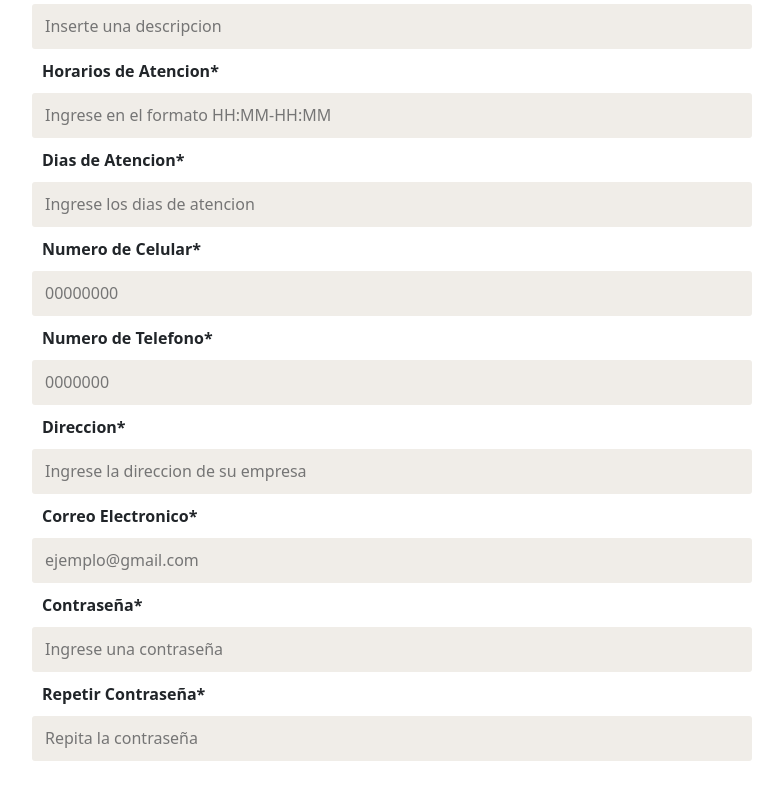
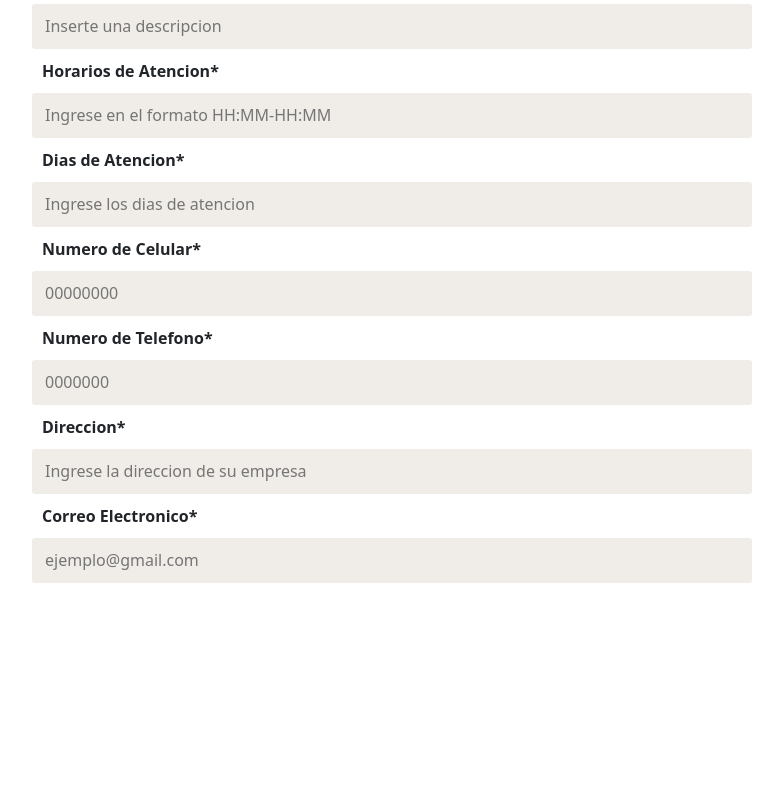
Before and after one commit to melrodriguez1133/FOOD-OFFER-Frontend, a React (Create React App) app: page /empresa/empresa/VisualizarEmpresa in a window 1280 px wide. Shown: the part 394-1194 px from the top of the page, without its empty margins (248-1031 px from the left). After the commit the page ends 1017 px from the top, so only its background shows below. Built offline with nearby package versions, Linux system fonts and the light colour scheme; no server answers.

Commit message:
"Correciones"

```diff
--- a/src/Pages/EditarCliente.js
+++ b/src/Pages/EditarCliente.js
@@ -27,6 +27,7 @@ const EditRegistroEmpresa = () => {
     const [expedido, cambiarExpedido] = useState({campo: '', valido: null});
     const [email, cambiarEmail] = useState({campo: '', valido: null});
 	const [password, cambiarPassword] = useState({campo: '', valido: null});
+    const [password2, cambiarPassword2] = useState({campo: '', valido: null});
 	const [formularioValido, cambiarFormularioValido] = useState(null);
     const navigate = useNavigate()
     const {id} = useParams()
@@ -40,6 +41,19 @@ const EditRegistroEmpresa = () => {
         ci:/^[0-9]{6,10}$/,//Solo admite telefono deben empezar con 4
         email: /^[a-zA-Z0-9_.+-]+@[a-zA-Z0-9-]+\.[a-zA-Z0-9-.]+$/,//solo admite correo electronico
 		password: /^.{4,12}$/, // 4 a 12 digitos.
+	}
+    const validarPassword2 = () => {
+		if(password.campo.length > 0){
+			if(password.campo !== password2.campo){
+				cambiarPassword2((prevState) => {
+					return {...prevState, valido: 'false'}
+				});
+			} else {
+				cambiarPassword2((prevState) => {
+					return {...prevState, valido: 'true'}
+				});
+			}
+		}
 	}
 
 	const update = async (e) => {
@@ -68,7 +82,8 @@ const EditRegistroEmpresa = () => {
 			expedido.valido === 'true' &&
 			direccion.valido === 'true' &&
             email.valido === 'true' &&
-			password.valido === 'true'
+			password.valido === 'true' &&
+			password2.valido === 'true'
 		){
 			cambiarFormularioValido(true);
 			cambiarNombres({campo: '', valido: null});
@@ -81,7 +96,7 @@ const EditRegistroEmpresa = () => {
 			cambiarExpedido({campo: '', valido: null});
             cambiarEmail({campo: '', valido: null});
 			cambiarPassword({campo: '', valido: null});
-
+            cambiarPassword2({campo: '', valido: 'null'});
 
             const inputsT ={
 				nombre:nombre.campo,
@@ -110,6 +125,7 @@ const EditRegistroEmpresa = () => {
             cambiarExpedido((obj)=>({...obj, campo:response.data.email}))
 			cambiarEmail((obj)=>({...obj, campo:response.data.password}))
 			cambiarPassword((obj)=>({...obj, campo:response.data.password}))
+            cambiarPassword2((obj)=>({...obj, campo:response.data.password}))
         }
         getProductById()
     }, [] )
@@ -221,7 +237,16 @@ const EditRegistroEmpresa = () => {
 					leyendaError="La contraseña tiene que ser de 4 a 12 dígitos."
 					expresionRegular={expresiones.password}
 				/>
-
+                <Input
+					estado={password2}
+					cambiarEstado={cambiarPassword2}
+					placeholder="Repita la contraseña"
+					tipo="password"
+					label="Repetir Contraseña*"
+					name="password2"
+					leyendaError="Ambas contraseñas deben ser iguales."
+					funcion={validarPassword2}
+				/>
 				{formularioValido === false && <MensajeError>
 					<p>
 						<FontAwesomeIcon icon={faExclamationTriangle}/>
--- a/src/Pages/VisualizarEmpresa.js
+++ b/src/Pages/VisualizarEmpresa.js
@@ -230,26 +230,6 @@ const EditRegistroEmpresa = () => {
 					leyendaError="Solo es valido un dato tipo correo: ejemplo@gmail.com "
 					expresionRegular={expresiones.correoEmpresa}
 				/>
-				<Input
-					estado={password}
-					cambiarEstado={cambiarPassword}
-					placeholder="Ingrese una contraseña"
-					tipo="password"
-					label="Contraseña*"
-					name="password1"
-					leyendaError="La contraseña tiene que ser de 4 a 12 dígitos."
-					expresionRegular={expresiones.password}
-				/>
-				<Input
-					estado={password2}
-					cambiarEstado={cambiarPassword2}
-					placeholder="Repita la contraseña"
-					tipo="password"
-					label="Repetir Contraseña*"
-					name="password2"
-					leyendaError="Ambas contraseñas deben ser iguales."
-					funcion={validarPassword2}
-				/>
 				{formularioValido === false && <MensajeError>
 					<p>
 						<FontAwesomeIcon icon={faExclamationTriangle}/>
```
